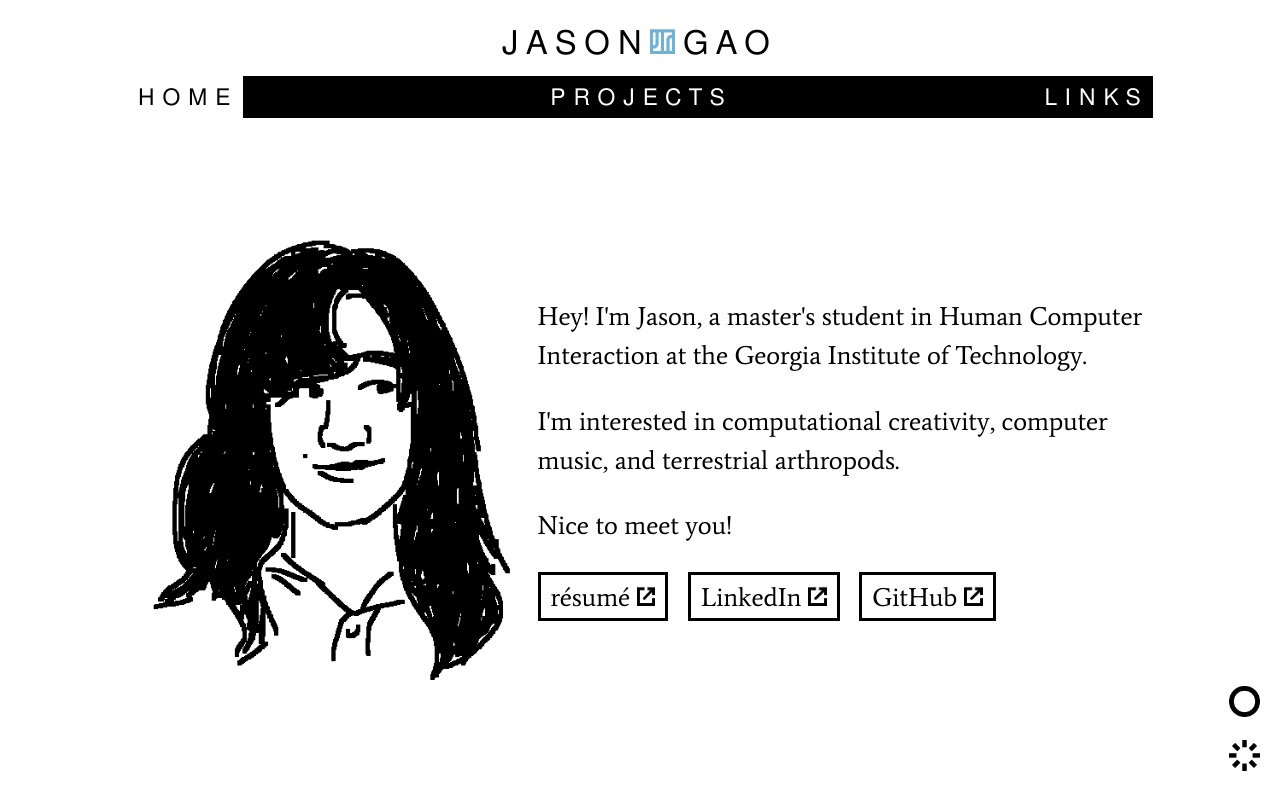
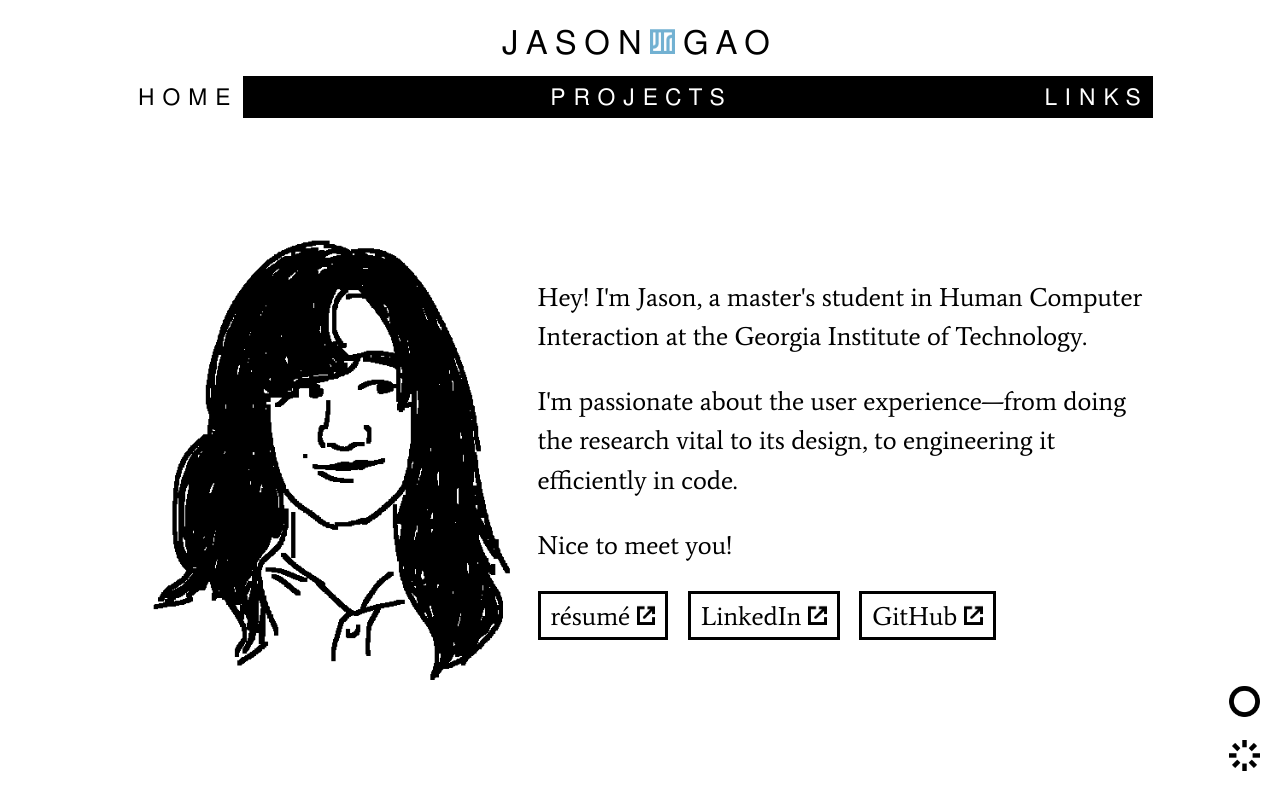
Before and after one commit to MyriadRivers/myriadrivers.github.io, a React (Create React App) app: page / in a window 1280 px wide. Built offline with nearby package versions, Linux system fonts and the light colour scheme.

Commit message:
Update resume and home page

```diff
--- a/src/pages/home/Home.tsx
+++ b/src/pages/home/Home.tsx
@@ -88,7 +88,7 @@ function Home() {
                 Hey! I'm Jason, a master's student in Human Computer Interaction at the Georgia Institute of Technology.
             </p>
             <p>
-                I'm interested in computational creativity, computer music, and terrestrial arthropods.
+            I'm passionate about the user experience—from doing the research vital to its design, to engineering it efficiently in code.
             </p>
             <p>
                 Nice to meet you!
```
Also changed, not shown: 1 other file (tests, documents, lock files or other folders).
